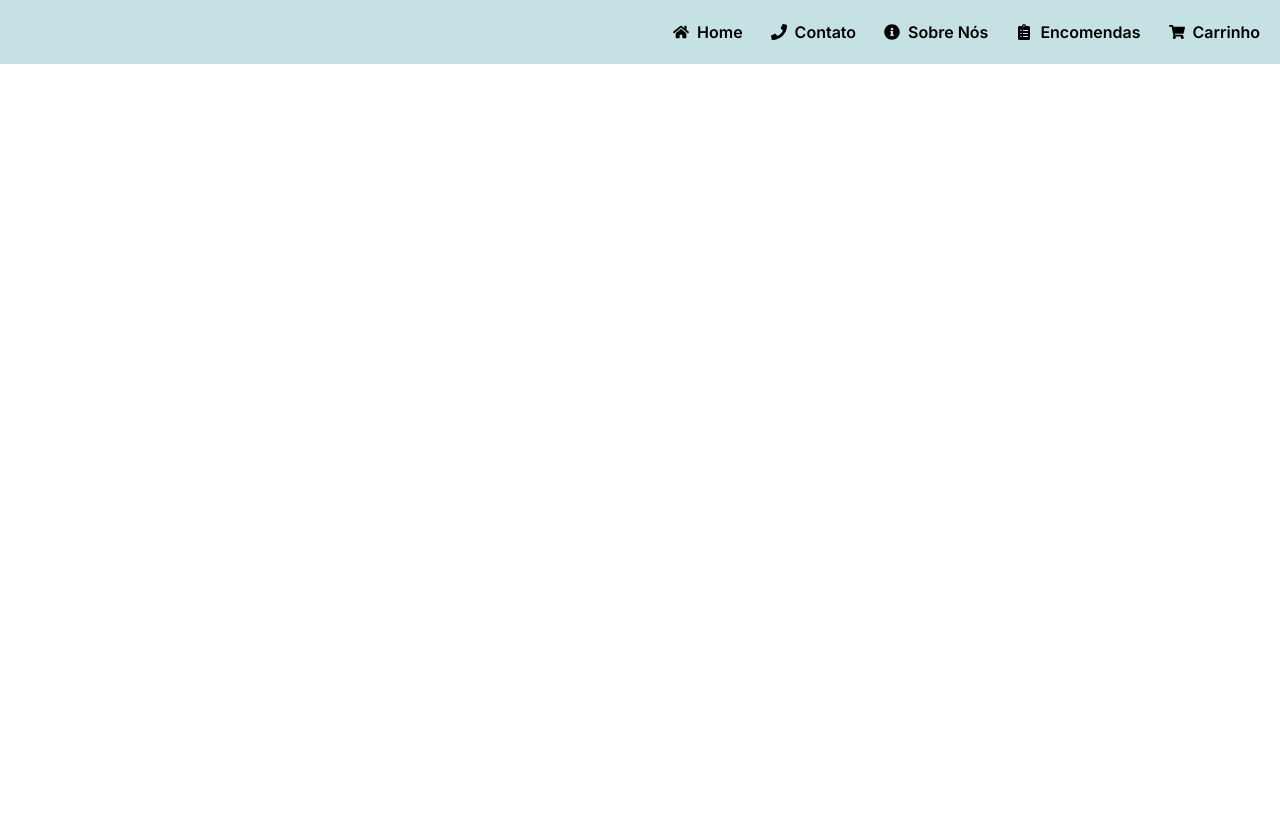
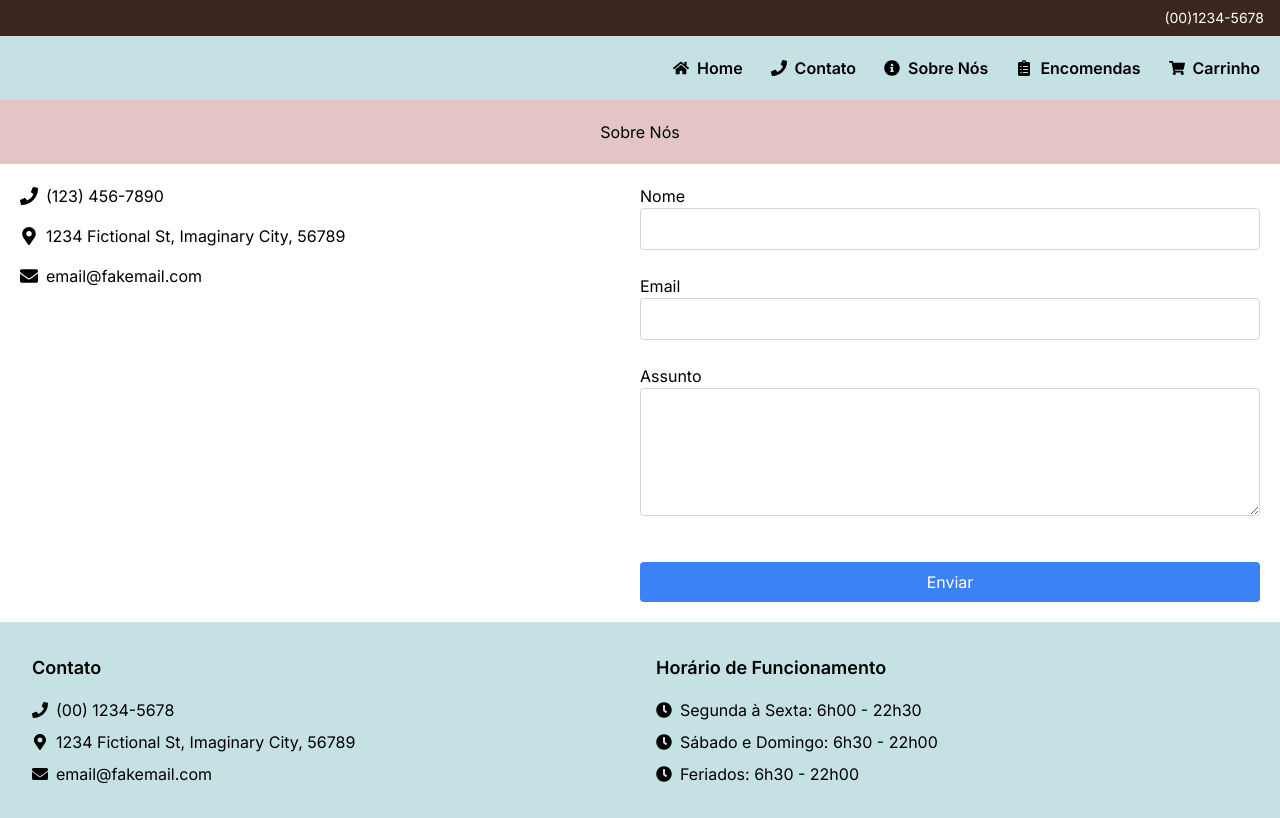
Before and after one commit to leonardoFernandesRonchi/Padaria, a Next.js app: page /contato in a window 1280 px wide. Built offline with nearby package versions, Linux system fonts and the light colour scheme.

Commit message:
Add files via upload

```diff
--- a/src/app/SobreNos/page.js
+++ b/src/app/SobreNos/page.js
@@ -2,9 +2,11 @@ import Navbar from "../components/Navbar";
 import Footer from "../components/Footer";
 import SubNavbar from "../components/SubNavbar";
 import AboutUs from "../components/AboutUs";
+import OverFooter from "../components/overFooter";
 export default function sobreNos() {
   return (
     <>
+    <OverFooter/>
       <Navbar />
       <SubNavbar text="Sobre Nós"/>
       <AboutUs />
--- /dev/null
+++ b/src/app/components/Contact.jsx
@@ -0,0 +1,51 @@
+import { FaPhone, FaMapMarkerAlt, FaEnvelope } from 'react-icons/fa';
+
+const Contact = () => {
+  return (
+    <div className="container mx-auto p-5">
+      <div className="flex flex-col md:flex-row justify-between items-start">
+        {/* Left Column */}
+        <div className="w-full md:w-1/2 mb-8 md:mb-0">
+          <div className="flex items-center mb-4">
+            <FaPhone className="mr-2 text-lg" />
+            <span>(123) 456-7890</span>
+          </div>
+          <div className="flex items-center mb-4">
+            <FaMapMarkerAlt className="mr-2 text-lg" />
+            <span>1234 Fictional St, Imaginary City, 56789</span>
+          </div>
+          <div className="flex items-center mb-4">
+            <FaEnvelope className="mr-2 text-lg" />
+            <span>email@fakemail.com</span>
+          </div>
+        </div>
+
+        {/* Right Column */}
+        <div className="w-full md:w-1/2">
+          <form className="flex flex-col">
+            <label className="mb-2">
+              Nome
+              <input type="text" className="w-full p-2 border border-gray-300 rounded mb-4" />
+            </label>
+            <label className="mb-2">
+              Email
+              <input type="email" className="w-full p-2 border border-gray-300 rounded mb-4" />
+            </label>
+            <label className="mb-2">
+              Assunto
+              <textarea className="w-full p-2 border border-gray-300 rounded mb-4 h-32"></textarea>
+            </label>
+            <div className="flex justify-center mb-4">
+
+            </div>
+            <button type="submit" className="bg-blue-500 text-white py-2 px-4 rounded">
+              Enviar
+            </button>
+          </form>
+        </div>
+      </div>
+    </div>
+  );
+};
+
+export default Contact;
--- a/src/app/components/Footer.jsx
+++ b/src/app/components/Footer.jsx
@@ -13,11 +13,11 @@ const Footer = () => {
           </div>
           <div className="flex items-center mb-2">
             <FaMapMarkerAlt className="mr-2" />
-            <span>Endereço fictício</span>
+            <span>1234 Fictional St, Imaginary City, 56789</span>
           </div>
           <div className="flex items-center">
             <FaEnvelope className="mr-2" />
-            <span>email@example.com</span>
+            <span>email@fakemail.com</span>
           </div>
         </div>
         {/* Horário de funcionamento */}
--- /dev/null
+++ b/src/app/components/OverFooter.jsx
@@ -0,0 +1,13 @@
+const OverFooter = () => {
+    return (
+      <div className="bg-[#3C2720] py-2">
+        <div className="container mx-auto flex justify-end items-center">
+          <div className="text-white text-sm flex items-center">
+            <p className="mr-4">(00)1234-5678</p>
+          </div>
+        </div>
+      </div>
+    );
+  };
+
+  export default OverFooter;
--- a/src/app/contato/page.js
+++ b/src/app/contato/page.js
@@ -1,10 +1,18 @@
 import Navbar from '../components/Navbar';
+import OverFooter from "../components/overFooter";
+import SubNavbar from '../components/SubNavbar';
+import Contact from '../components/Contact';
+import Footer from '../components/Footer';
+
 
 const MyApp = () => {
   return (
     <div>
+      <OverFooter/>
       <Navbar />
-      {/* Outros componentes e conteúdo da sua aplicação */}
+      <SubNavbar text="Sobre Nós"/>
+      <Contact/>
+      <Footer/>
     </div>
   );
 };
--- a/src/app/page.js
+++ b/src/app/page.js
@@ -2,10 +2,12 @@ import Navbar from "./components/Navbar";
 import Footer from "./components/Footer";
 import Carousel from "./components/Carousel";
 import SubNavbar from "./components/SubNavbar";
+import OverFooter from "./components/overFooter";
 
 export default function Home() {
   return (
     <>
+    <OverFooter/>
       <Navbar />
       <SubNavbar text="Pagina Inicial, navegue pelas nossas páginas" />
       <Carousel />
```
